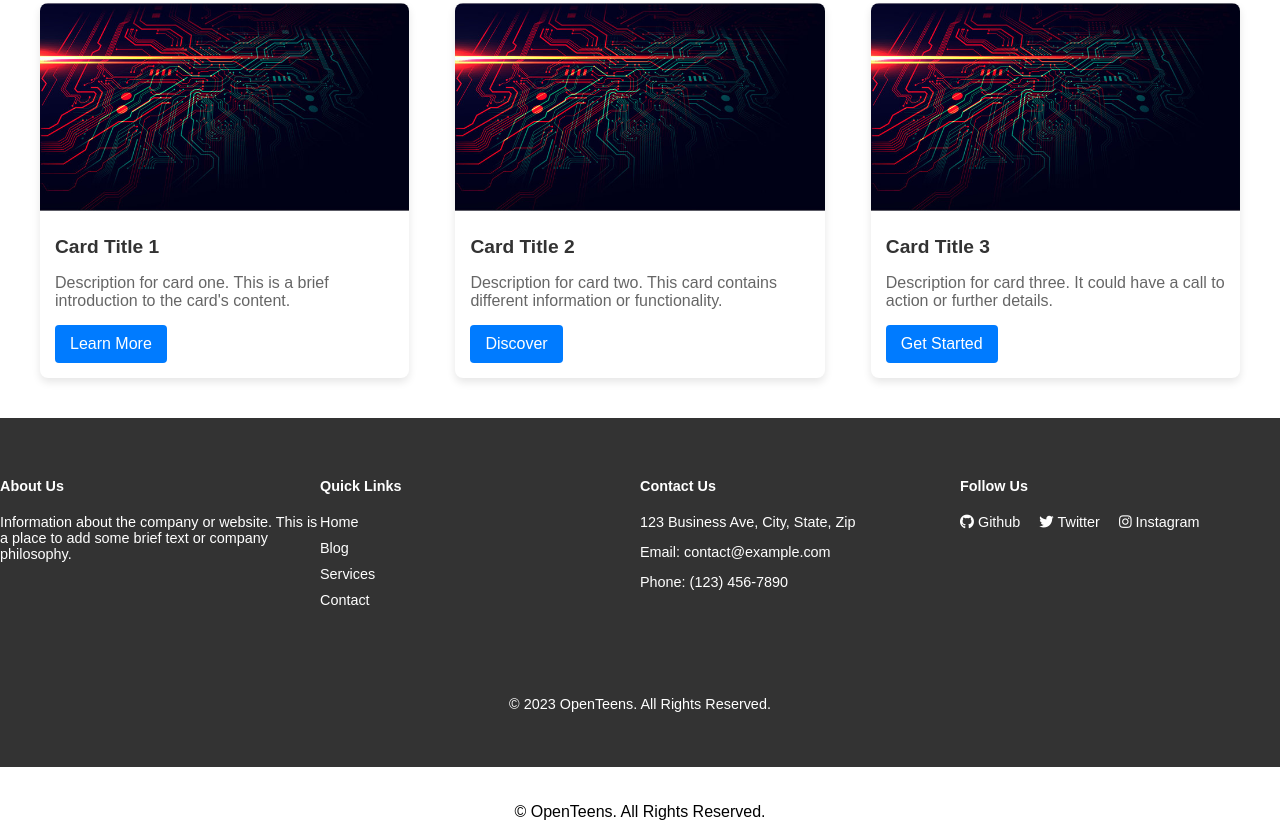
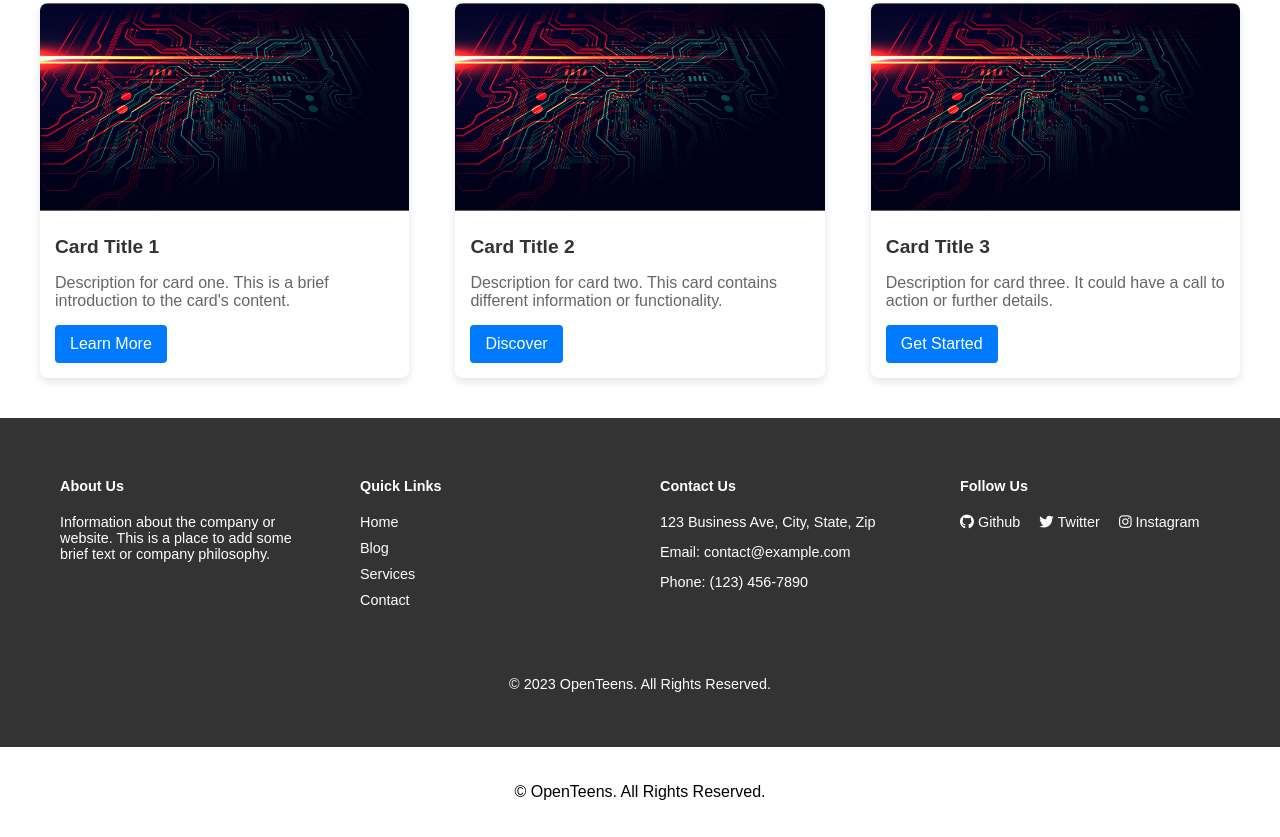
Before and after one commit to OpenTeens/MercurySQL_web, a plain HTML site: page test.html in a window 1280 px wide. Shown: the part 350-1187 px from the top of the page. Drawn offline with Linux system fonts and the light colour scheme.

Commit message:
modified footer css

```diff
--- a/test.html
+++ b/test.html
@@ -139,18 +139,21 @@
         .site-footer {
             background-color: #333;
             color: white;
-            padding: 40px 0;
+            padding: 40px; /* Adjusted padding for overall footer */
             font-size: 0.9em;
         }
 
         .footer-top {
             display: flex;
             flex-wrap: wrap;
-            justify-content: space-between;
-            margin-bottom: 20px;
+            justify-content: space-evenly; /* This will distribute space more evenly */
+            align-items: flex-start; /* Aligns items to the top */
+            max-width: 1200px; /* Adjust as needed to 'squeeze' content horizontally */
+            margin: 0 auto; /* Centers the footer container */
         }
 
         .footer-section {
+            padding: 0 20px; /* Added padding to each section for spacing */
             margin-bottom: 20px;
             flex: 1;
             min-width: 200px; /* Adjust as needed to prevent columns from being too narrow */
@@ -201,7 +204,7 @@
             }
 
             .footer-section {
-                margin-bottom: 20px;
+                padding: 0 10px; /* Reduced padding for smaller screens */
                 text-align: center;
             }
         }
```
